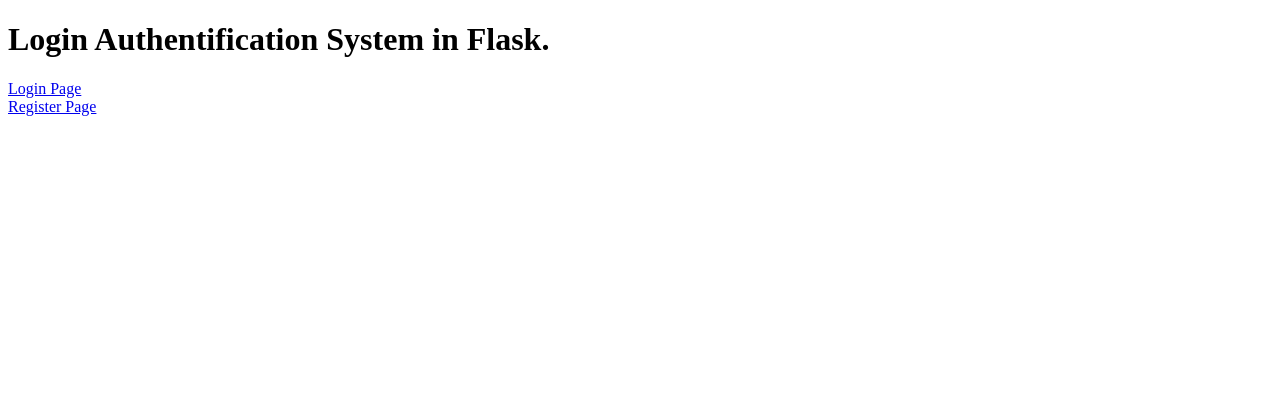
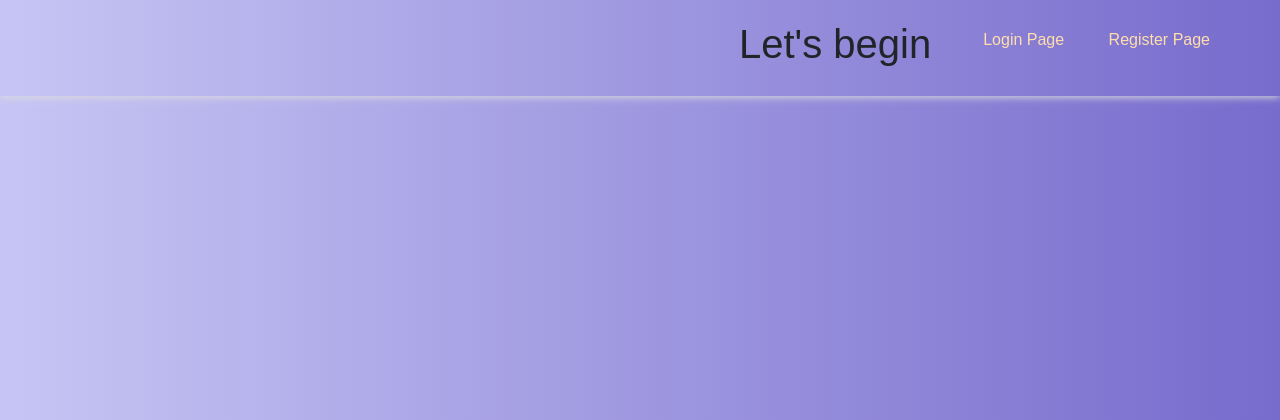
Before and after one commit to alinutz03/CloudProject, a Flask app: page / in a window 1280 px wide. Shown: the top 420 px of the page. Run offline with Flask 2, Linux system fonts and the light colour scheme; parts of the project's set-up code (start-up, migrations or seed data) failed here and were passed over; some libraries are stand-ins or nearby versions.

Commit message:
"Putin mai mult HTML"

```diff
--- a/templates/home.html
+++ b/templates/home.html
@@ -1,15 +1,124 @@
+
+
 <!doctype html>
 <html lang="en">
-<head>
-    <meta charset="UTF-8">
-    <meta name="viewport"
-          content="width=device-width, user-scalable=no, initial-scale=1.0, maximum-scale=1.0, minimum-scale=1.0">
-    <meta http-equiv="X-UA-Compatible" content="ie=edge">
+  <head>
+    <meta charset="utf-8">
+    <meta name="viewport" content="width=device-width, initial-scale=1">
+    <meta name="description" content="">
     <title>Home</title>
-</head>
-<body>
-    <h1>Login Authentification System in Flask.</h1>
-    <a href="{{url_for('login')}}">Login Page</a><br>
-    <a href="{{url_for('register')}}">Register Page</a><br>
-</body>
+
+    <link rel="canonical" href="https://getbootstrap.com/docs/5.0.2/examples/sign-in/">
+      <link href="/static/css/bootstrap.css" rel="stylesheet" integrity="sha384-GLhlTQ8iRABdZLl6O3oVMWSktQOp6b7In1Zl3/Jr59b6EGGoI1aFkw7cmDA6j6gD" crossorigin="anonymous">
+<link href="https://cdn.jsdelivr.net/npm/bootstrap@5.0.2/dist/css/bootstrap.min.css" rel="stylesheet" integrity="sha384-EVSTQN3/azprG1Anm3QDgpJLIm9Nao0Yz1ztcQTwFspd3yD65VohhpuuCOmLASjC" crossorigin="anonymous">
+    <!-- Favicons -->
+
+
+
+    <style>
+      body {
+      	background: linear-gradient(90deg, #C7C5F4, #776BCC);
+    }
+
+/*      ul {*/
+/*          list-style-type: none;*/
+/*          margin: 0;*/
+/*          padding: 0;*/
+/*          overflow: hidden;*/
+/*          position: fixed;*/
+/*          top: 0;*/
+/*          width: 100%;*/
+/*        }*/
+
+
+
+/*    li a {*/
+/*        !*float: left;*!*/
+/*        text-align: center;*/
+
+/*        text-decoration: none;*/
+
+/*}*/
+/*    li{*/
+/*        text-align: center;*/
+
+/*        text-decoration: none;*/
+/*        float: left;*/
+/*        padding: 8px;*/
+/*        border-right: 1px solid violet;*/
+/*        background-color: papayawhip;*/
+/*    }*/
+
+
+/*.active {*/
+/*  background-color: #6150d5;*/
+/*}*/
+      header li {
+    list-style: none;
+    display: inline-block;
+    padding: 0 20px;
+}
+      /* Global */
+* {
+    margin: 0;
+    padding: 0;
+    font-family: Arial, Helvetica;
+}
+
+/* Header */
+header {
+    display: flex;
+    justify-content: flex-end;
+    align-items: center;
+    padding: 20px 50px;
+    box-shadow: 0 1px 8px #ddd;
+}
+
+#nav-title {
+    margin-right: auto;
+    font-size: 1.5em;
+}
+
+header li {
+    list-style: none;
+    display: inline-block;
+    padding: 0 20px;
+}
+
+header a {
+    text-decoration: none;
+    color: navajowhite;
+    transition: all 0.3s ease 0s;
+}
+
+header a:hover {
+    color: palevioletred;
+}
+
+    </style>
+
+
+    <!-- Custom styles for this template -->
+  </head>
+  <body class="text-center">
+
+<main class="form-signin w-100 m-auto">
+
+        <header>
+            <h1>Let's begin</h1>
+        <nav>
+           <ul>
+
+            <li><a href="{{url_for('login')}}">Login Page</a><br></li>
+            <li><a href="{{url_for('register')}}">Register Page</a><br></div></li>
+
+            </ul>
+            </nav>
+            </header>
+
+</main>
+
+
+
+  </body>
 </html>
```
Also changed, not shown: templates/register.html (+119 -14 lines).
